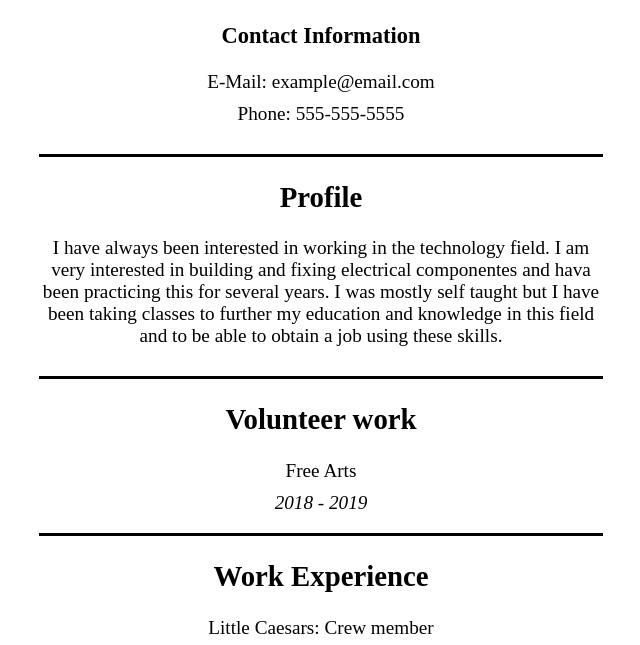
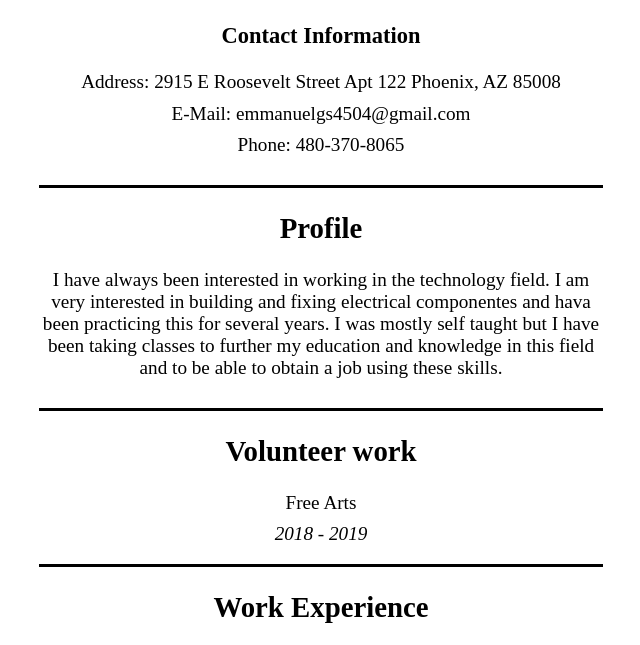
Before and after one commit to Eman1245/resume, a plain HTML site: page index.html in a window 1280 px wide. Shown: the part 111-756 px from the top of the page, without its empty margins (319-959 px from the left). Drawn offline with Linux system fonts and the light colour scheme.

Commit message:
Real information entered

```diff
--- a/index.html
+++ b/index.html
@@ -11,8 +11,9 @@
         <div class="break">
             <h1>Emmanuel Guadarrama</h1>
             <h3>Contact Information</h3>
-            <p>E-Mail: example@email.com</p>
-            <p class="gap">Phone: 555-555-5555</p>
+            <p>Address: 2915 E Roosevelt Street  Apt 122 Phoenix, AZ 85008</p>
+            <p>E-Mail: emmanuelgs4504@gmail.com</p>
+            <p class="gap">Phone: 480-370-8065</p>
         </div>
         <div class="break">
             <h2>Profile</h2>
```
